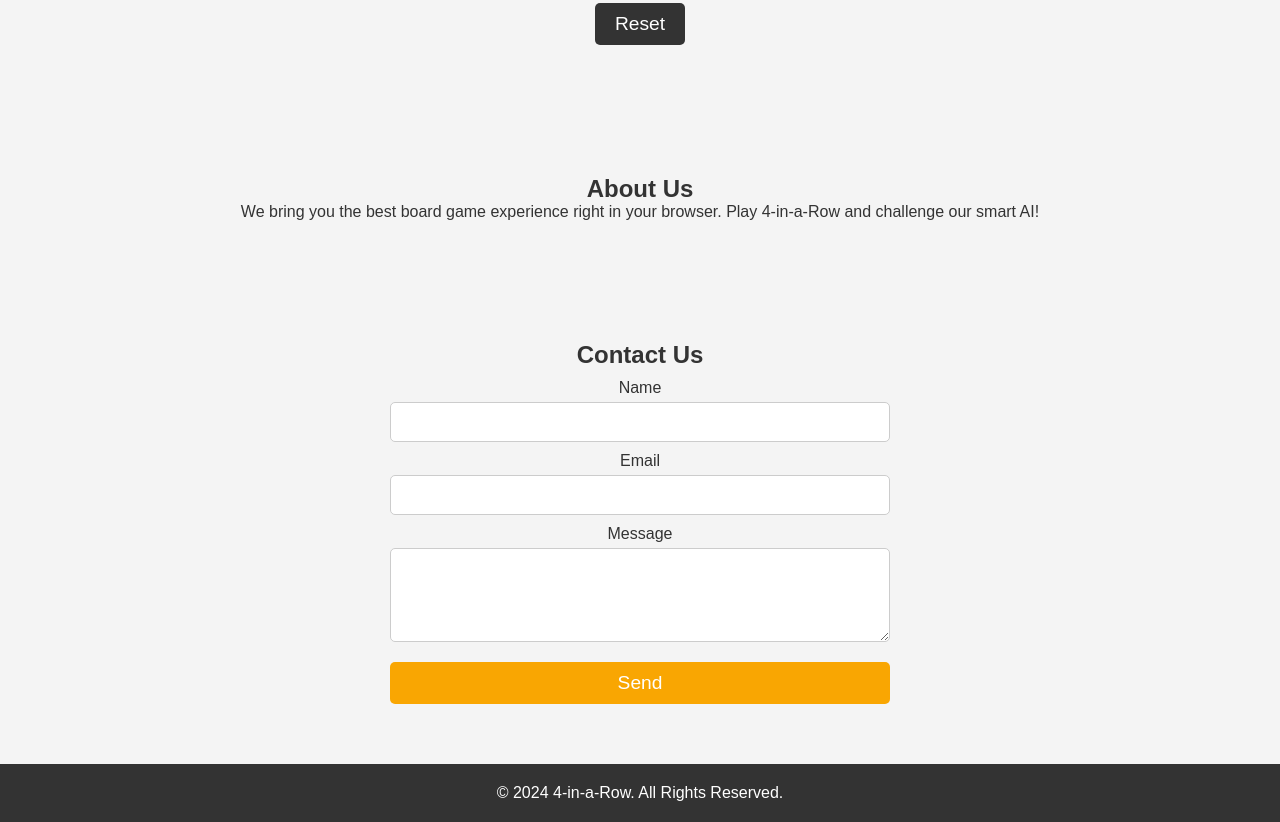
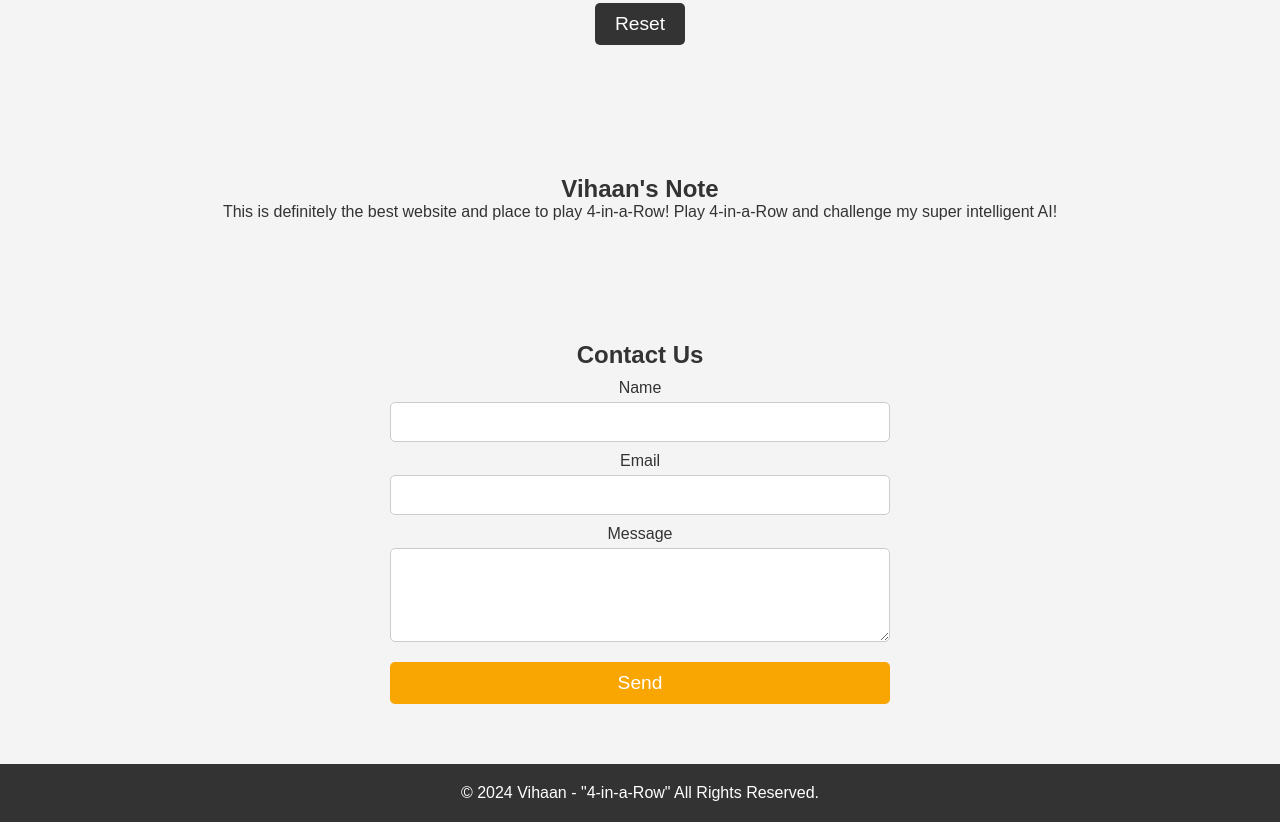
Before and after one commit to Vihaan-1/test, a plain HTML site: page index.html in a window 1280 px wide. Shown: the part 1633-2455 px from the top of the page. Drawn offline with Linux system fonts and the light colour scheme.

Commit message:
Update index.html

```diff
--- a/index.html
+++ b/index.html
@@ -25,7 +25,7 @@
     </header>
     <section id="home">
         <div class="hero">
-            <h1>Welcome to 4-in-a-Row</h1>
+            <h1>Welcome to 4-in-a-Row by Vihaan!</h1>
             <p>Challenge yourself against our AI!</p>
             <a href="#game" class="cta">Start Playing</a>
         </div>
@@ -39,8 +39,8 @@
     </section>
     <section id="about">
         <div class="content">
-            <h2>About Us</h2>
-            <p>We bring you the best board game experience right in your browser. Play 4-in-a-Row and challenge our smart AI!</p>
+            <h2>Vihaan's Note</h2>
+            <p>This is definitely the best website and place to play 4-in-a-Row! Play 4-in-a-Row and challenge my super intelligent AI!</p>
         </div>
     </section>
     <section id="contact">
@@ -58,7 +58,7 @@
         </div>
     </section>
     <footer>
-        <p>&copy; 2024 4-in-a-Row. All Rights Reserved.</p>
+        <p>&copy; 2024 Vihaan - "4-in-a-Row" All Rights Reserved.</p>
     </footer>
     <script src="script.js"></script>
 </body>
```
